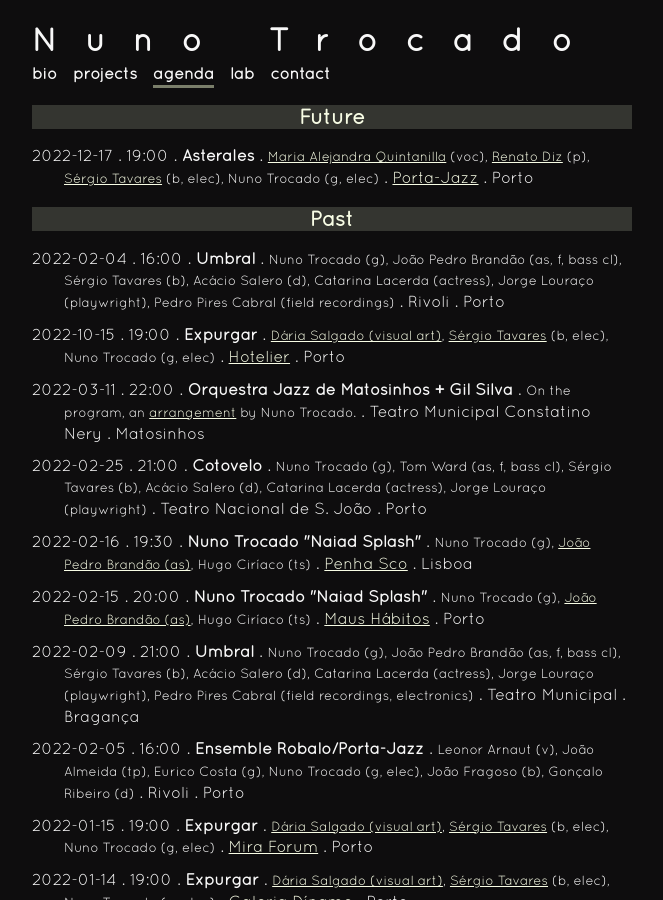
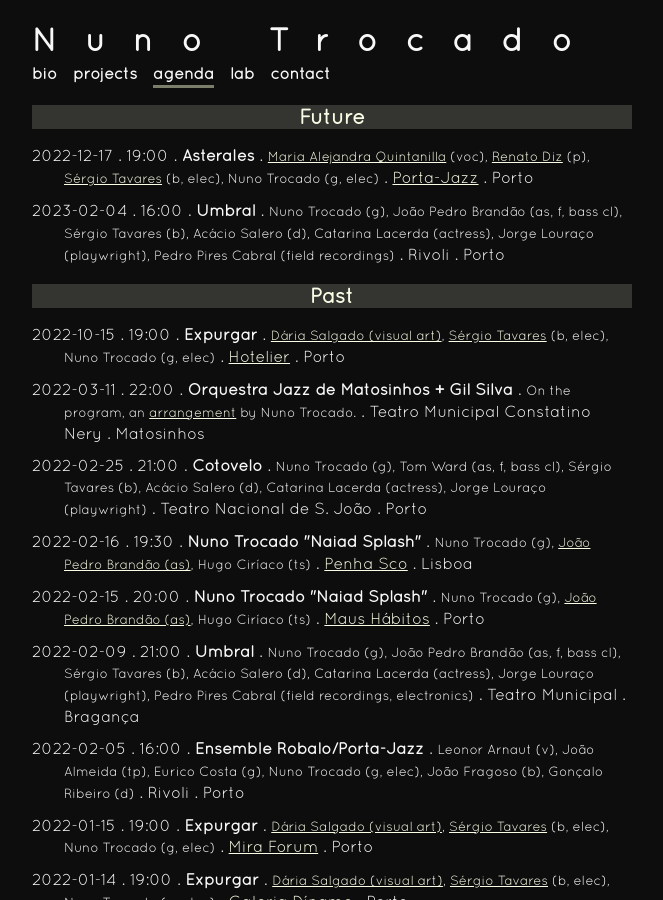
Before and after one commit to ntrocado/ntrocado.github.io, a Jekyll site: the page built from concertos.html, in a window 1280 px wide and 900 px high. Shown: the whole window, without its empty margins (308-971 px from the left). Built offline with Jekyll 4.4.1, drawn with Linux system fonts in a browser that asks for light colours; nearby versions of some CDN libraries.

Commit message:
Fix year

```diff
--- a/_data/concertos.yml
+++ b/_data/concertos.yml
@@ -570,7 +570,7 @@
   cidade: Porto
   membros: <a href="https://mariaalejandraquintanilla.com/">Maria Alejandra Quintanilla</a> (voc), <a href="https://www.renatodiz.com/">Renato Diz</a> (p), <a href="http://www.xn--srgiotavares-beb.com/">Sérgio Tavares</a> (b, elec), Nuno Trocado (g, elec)
 
-- datahora: 2022-02-04 16:00:00 +0100
+- datahora: 2023-02-04 16:00:00 +0100
   projecto: Umbral
   local: Rivoli
   cidade: Porto
```
